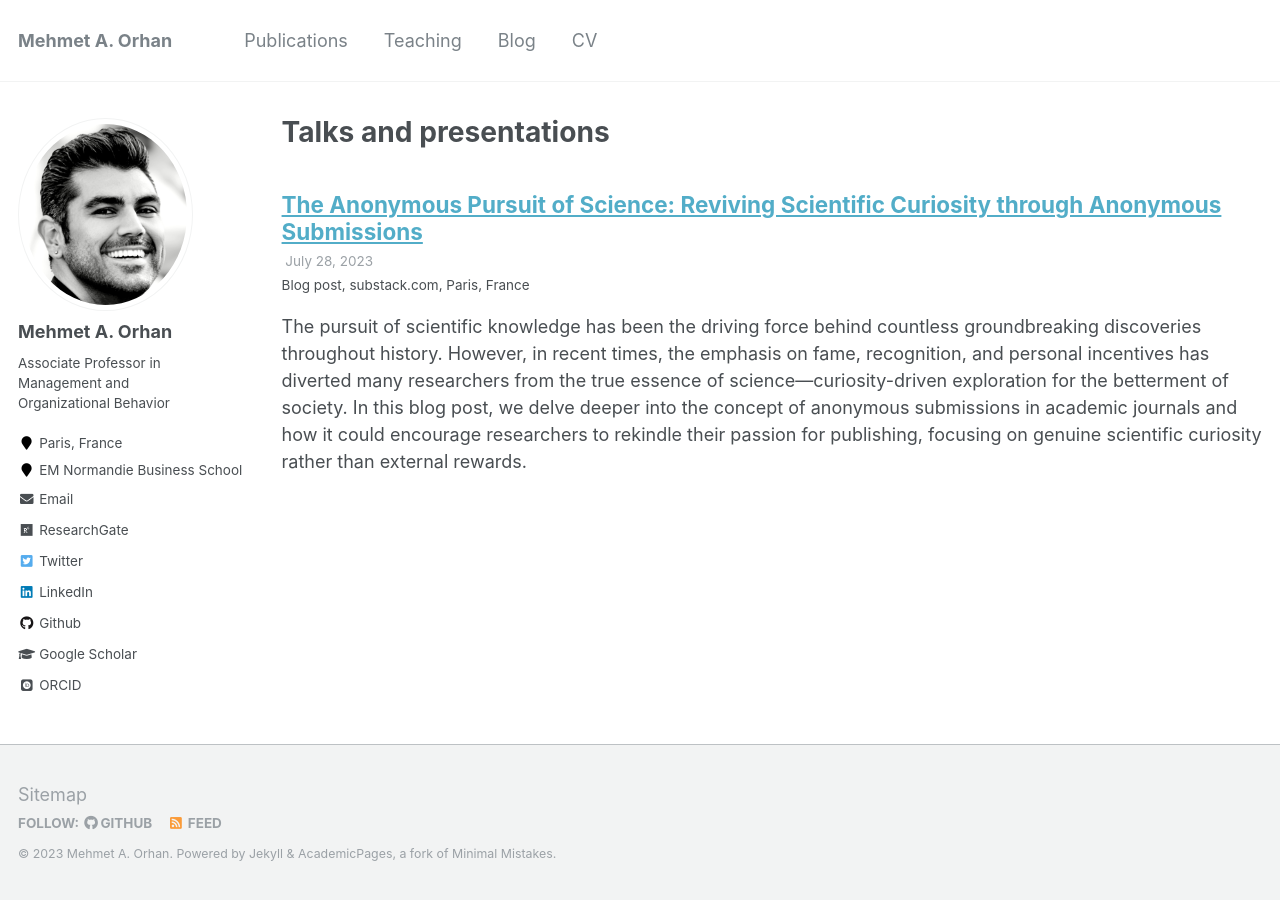
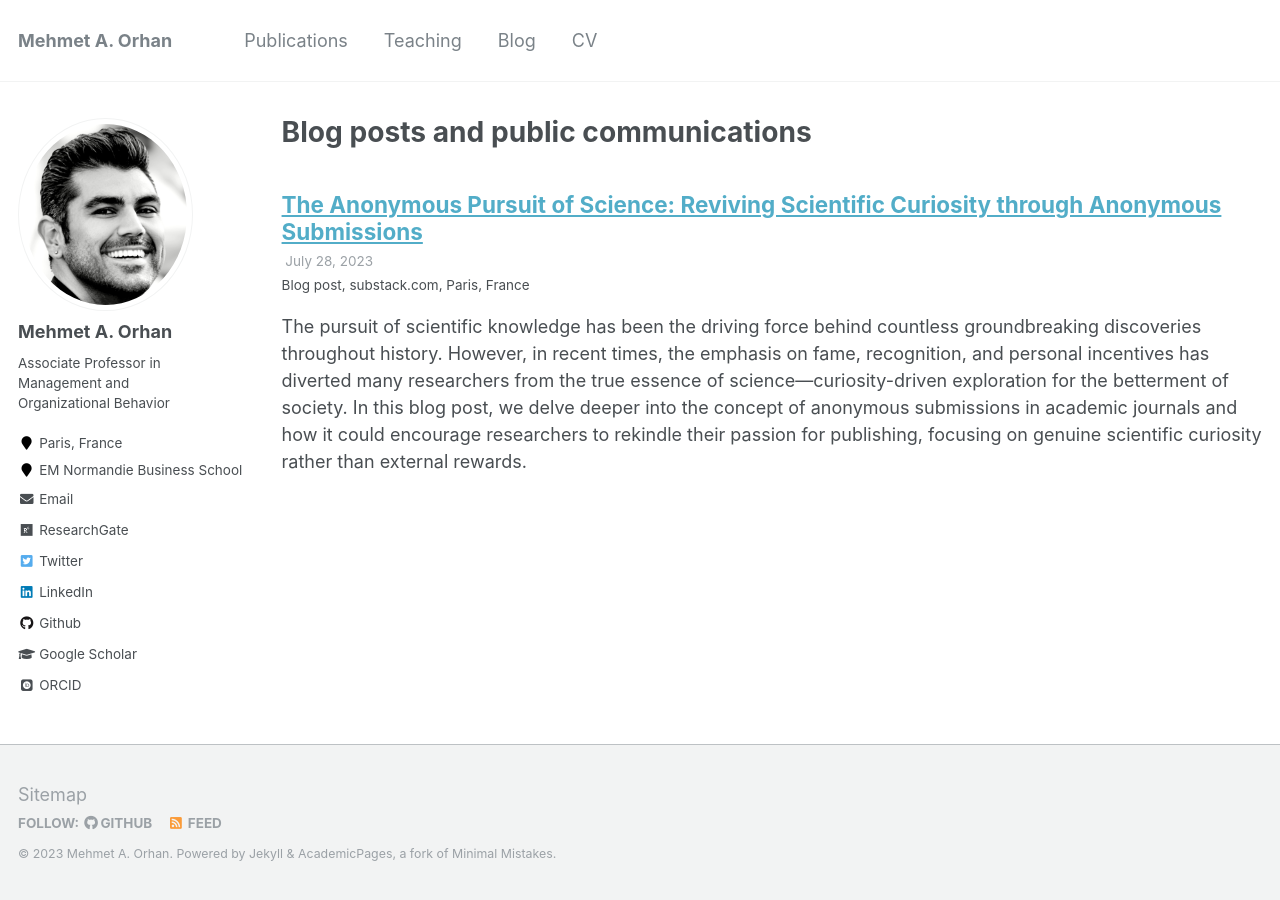
Before and after one commit to maorhan/maorhan.github.io, a Jekyll site: the page built from _pages/talks.html, in a window 1280 px wide. Built offline with Jekyll 4.4.1, drawn with Linux system fonts in a browser that asks for light colours; some web fonts are replaced.

Commit message:
Update talks.html

```diff
--- a/_pages/talks.html
+++ b/_pages/talks.html
@@ -1,6 +1,6 @@
 ---
 layout: archive
-title: "Talks and presentations"
+title: "Blog posts and public communications"
 permalink: /talks/
 author_profile: true
 ---
```
